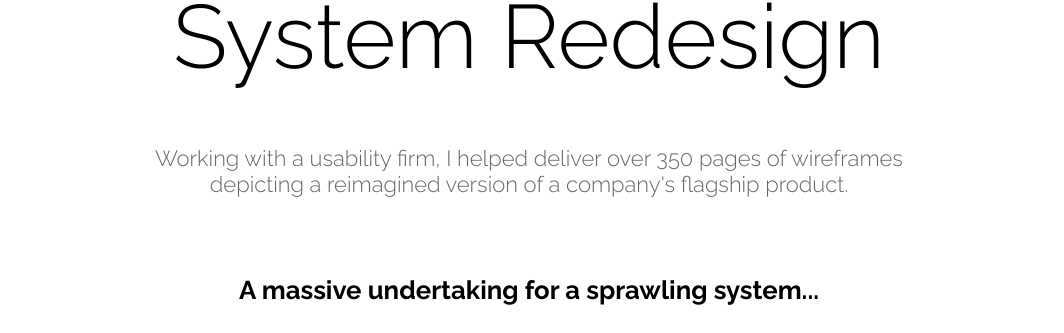
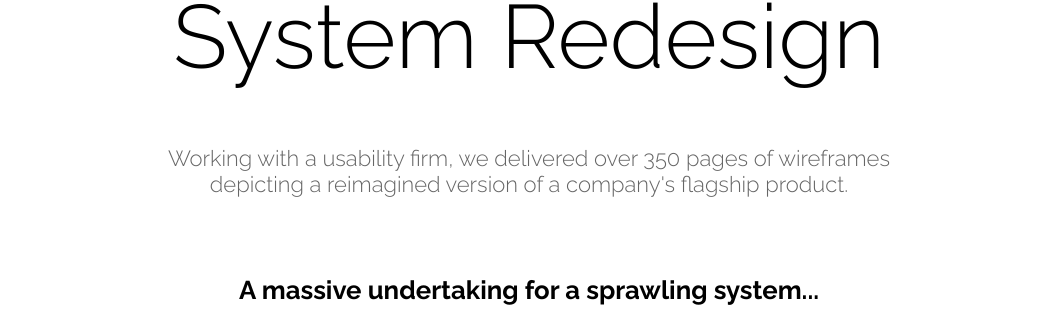
Before and after one commit to tilden/tilden.github.io, a Jekyll site: the page built from projects/restaurant_management/index.html, in a window 1280 px wide. Shown: the part 2141-2474 px from the top of the page, without its empty margins (111-1175 px from the left). Built offline with Jekyll 4.4.1, drawn with Linux system fonts in a browser that asks for light colours; nearby versions of some CDN libraries; some of the changed text lies outside the part shown.

Commit message:
Tweaks to RMS wording

```diff
--- a/projects/restaurant_management/index.html
+++ b/projects/restaurant_management/index.html
@@ -2,7 +2,7 @@
 layout: project
 banner_photo: "restaurant_management_sky.jpg"
 title: "Restaurant Management System Redesign"
-project_subtitle: "Working with a usability firm, I helped deliver over 350 pages of wireframes depicting a reimagined version of a company's flagship product."
+project_subtitle: "Working with a usability firm, we delivered over 350 pages of wireframes depicting a reimagined version of a company's flagship product."
 use_dark_style: false
 is_project: true
 ---
```
Also changed, not shown: other parts of projects/restaurant_management/index.html (+1 -1 lines).
